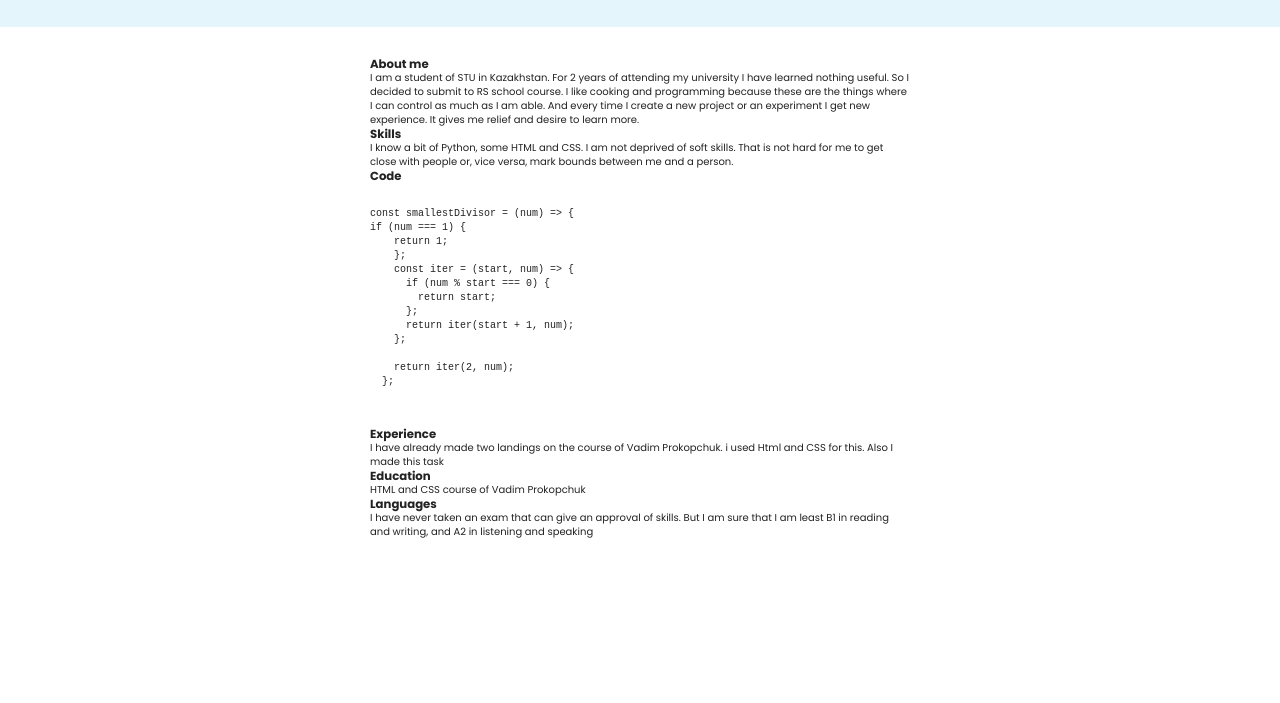
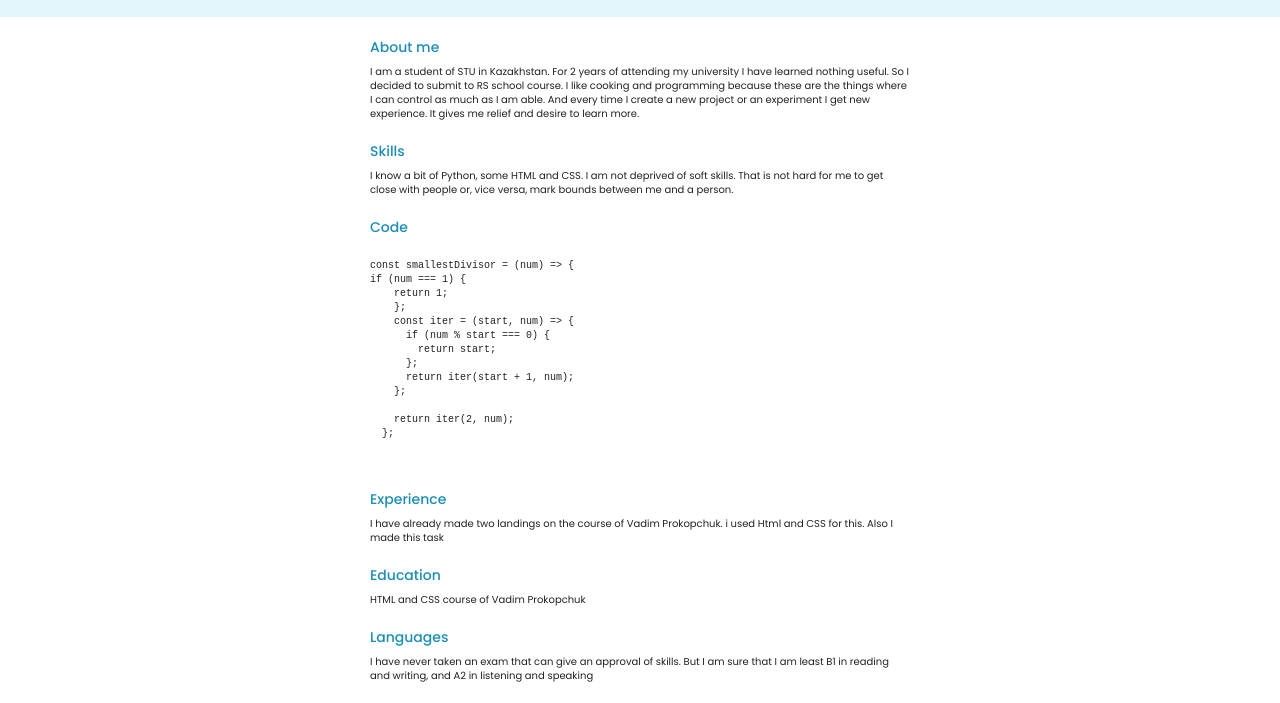
Before and after one commit to Pivodur/rsschool-cv, a plain HTML site: page index.html in a window 1280 px wide. Shown: the part 139-842 px from the top of the page. Before the commit the page ends 800 px from the top, so only its background shows below. Drawn offline with Linux system fonts and the light colour scheme.

Commit message:
feat: add style for main part

```diff
--- a/index.html
+++ b/index.html
@@ -42,7 +42,7 @@
 
     <main class="main">
         <div class="container">
-            <div class="main__title">
+            <div class="main__item">
                 <h3 class="main__title">
                     About me
                 </h3>
@@ -58,7 +58,7 @@
                 </p>
             </div>
 
-            <div class="main__title">
+            <div class="main__item">
                 <h3 class="main__title">
                     Skills
                 </h3>
@@ -70,7 +70,7 @@
                 </p>
             </div>
 
-            <div class="main__title">
+            <div class="main__item">
                 <h3 class="main__title">
                     Code
                 </h3>
@@ -120,8 +120,8 @@ if (num === 1) {
                 </p>
             </div>
         </div>
+    </main>
 
-    </main>
 </body>
 
 </html>
--- a/style.css
+++ b/style.css
@@ -69,8 +69,8 @@ body {
 
 .header {
     background-color: #E4F6FB;
-    padding: 10px 0 30px;
-    margin-bottom: 30px;
+    padding: 10px 0 20px;
+    margin-bottom: 20px;
 }
 
 .header__person {
@@ -103,3 +103,19 @@ body {
     border-radius: 50%;
     margin-right: 13px;
 }
+
+.main__item {
+    margin-bottom: 20px;
+}
+
+.main__title {
+    font-weight: 500;
+    font-size: 14px;
+    line-height: 20px;
+    color: #1C8EB5;
+    margin-bottom: 8px;
+}
+
+.main__code {
+    margin: 0;
+}
```
